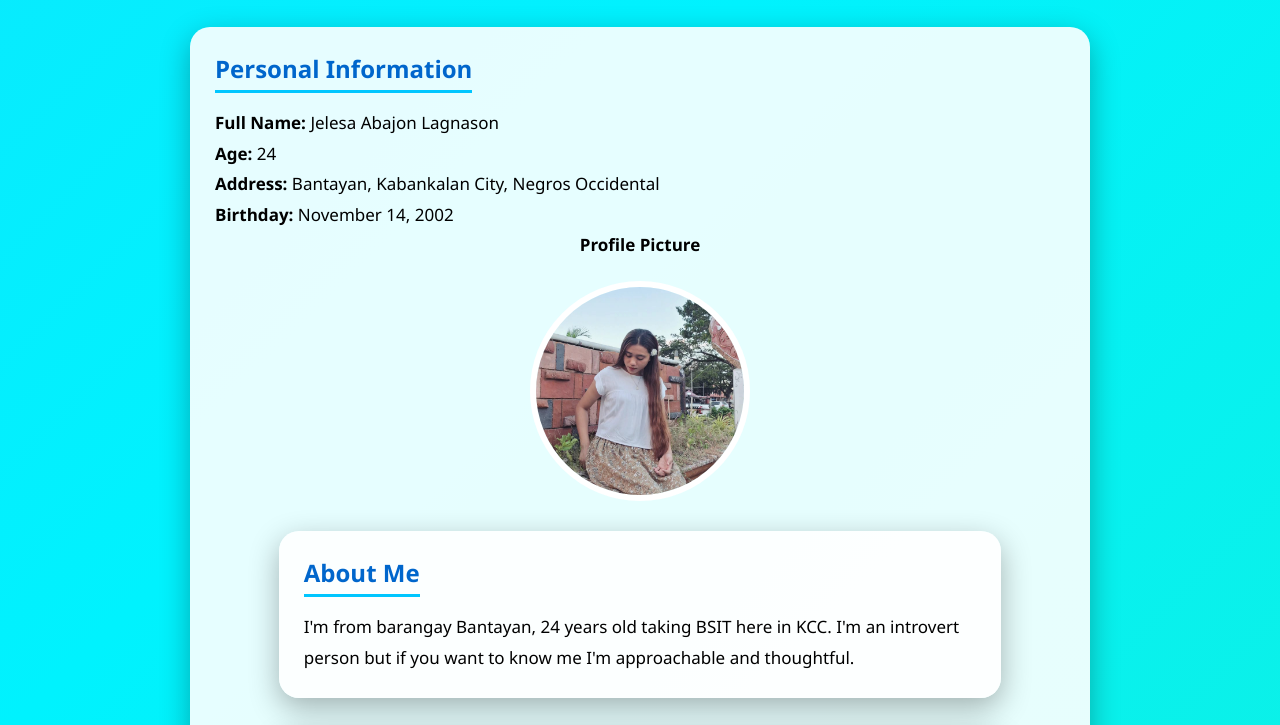
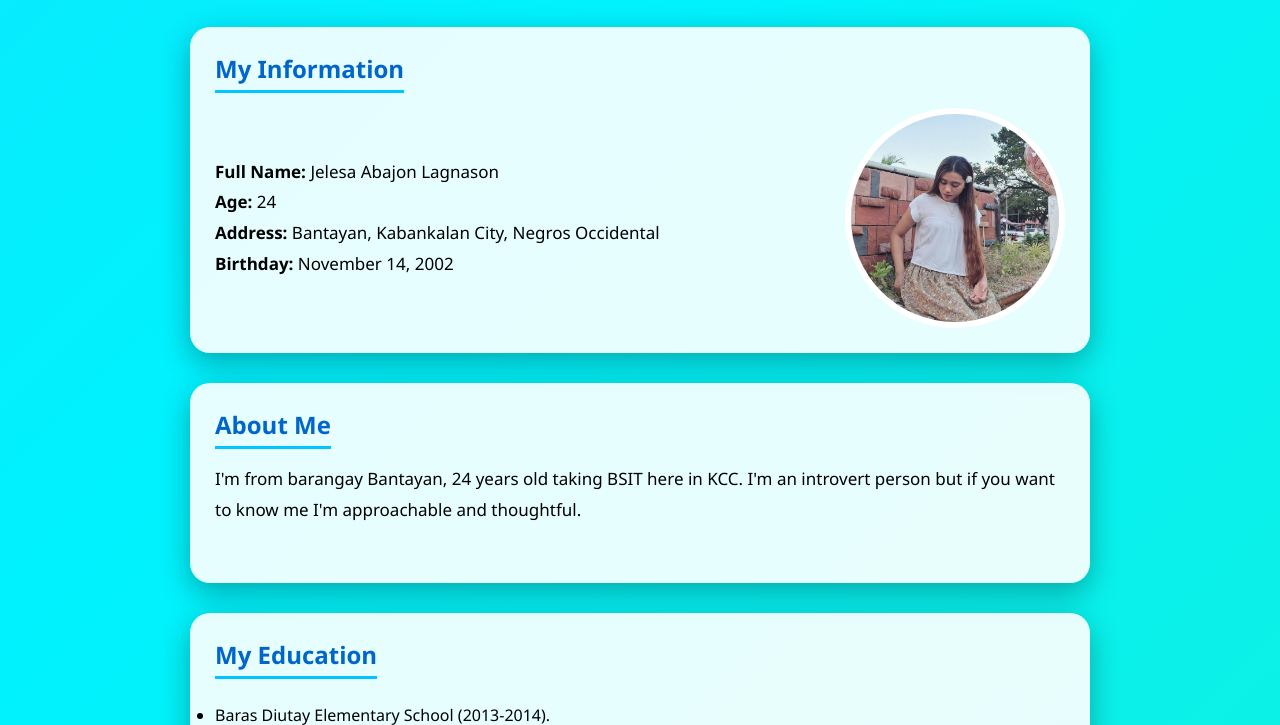
Before and after one commit to jelesa14/LAGNASON-Project-1, a plain HTML site: page index.html in a window 1280 px wide. Shown: the part 68-793 px from the top of the page. Drawn offline with Linux system fonts and the light colour scheme.

Commit message:
changing the layout of my information

```diff
--- a/index.html
+++ b/index.html
@@ -9,18 +9,22 @@
     <center><h1>My Personal Portfolio</h1>
     <p><h4>Welcome to my personal website!</h4></p></center>
 </header>
-  <section id = "personal">
-<h2>Personal Information</h2>
+  <section id="personal" class="content-section">
+    <h2>My Information</h2>
+    <div class="info-layout">
+      <div class="info-details">
+        <p><strong>Full Name:</strong> Jelesa Abajon Lagnason</p>
+        <p><strong>Age:</strong> 24</p>
+        <p><strong>Address:</strong> Bantayan, Kabankalan City, Negros Occidental</p>
+        <p><strong>Birthday:</strong> November 14, 2002</p>
+      </div>
+      <img src="assets/jelesa.jpg" alt="Jelesa Abajon Lagnason" width="250" height="235">
+    </div>
+  </section>
 
-  <p><strong>Full Name:</strong> Jelesa Abajon Lagnason</p>
-  <p><strong>Age:</strong> 24</p>
-  <p><strong>Address:</strong> Bantayan, Kabankalan City, Negros Occidental</p>
-  <p><strong>Birthday:</strong> November 14, 2002</p>
-  <center><p><strong>Profile Picture</strong></p><img src="assets/jelesa.jpg" alt="Jelesa Abajon Lagnason" width="250" height="235"></center>
-
-  <section id = "about">
- <h2>About Me</h2>
-  <p> I'm from barangay Bantayan, 24 years old    taking BSIT here in KCC. I'm an introvert person but if you want to know me I'm approachable and  thoughtful.<p>
+  <section id="about" class="content-section">
+    <h2>About Me</h2>
+    <p>I'm from barangay Bantayan, 24 years old taking BSIT here in KCC. I'm an introvert person but if you want to know me I'm approachable and thoughtful.</p>
   </section>
 
   <section id = "My Education">
--- a/style.css
+++ b/style.css
@@ -56,6 +56,37 @@ h2{
     border-bottom:3px solid #00c6ff;
     display:inline-block;
     padding-bottom:5px;
+}
+
+.content-section{
+    min-height:200px;
+}
+
+.info-layout{
+    display:flex;
+    align-items:center;
+    justify-content:space-between;
+    gap:30px;
+}
+
+.info-details{
+    flex:1;
+}
+
+.info-layout img{
+    flex:none;
+    margin:0;
+}
+
+@media (max-width:700px){
+    .info-layout{
+        flex-direction:column;
+        align-items:flex-start;
+    }
+
+    .info-layout img{
+        align-self:center;
+    }
 }
 
 p{
```
